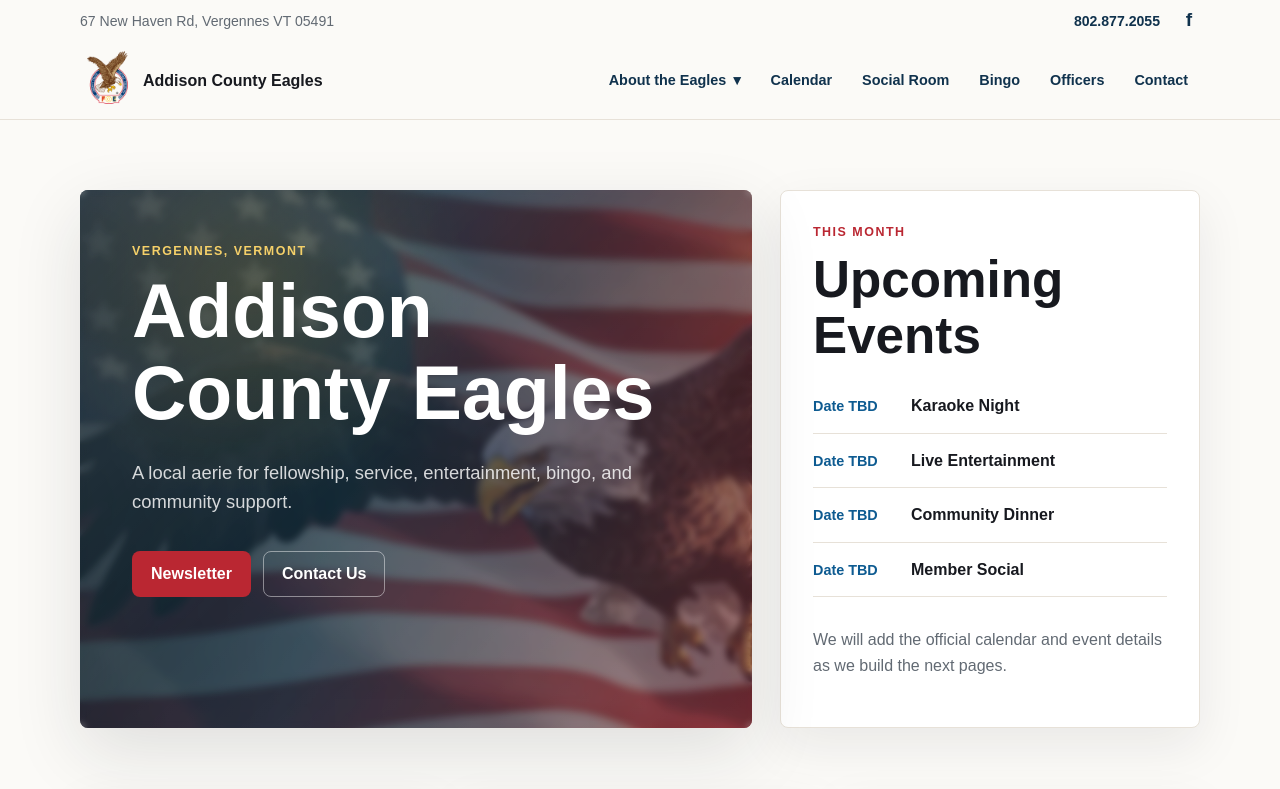
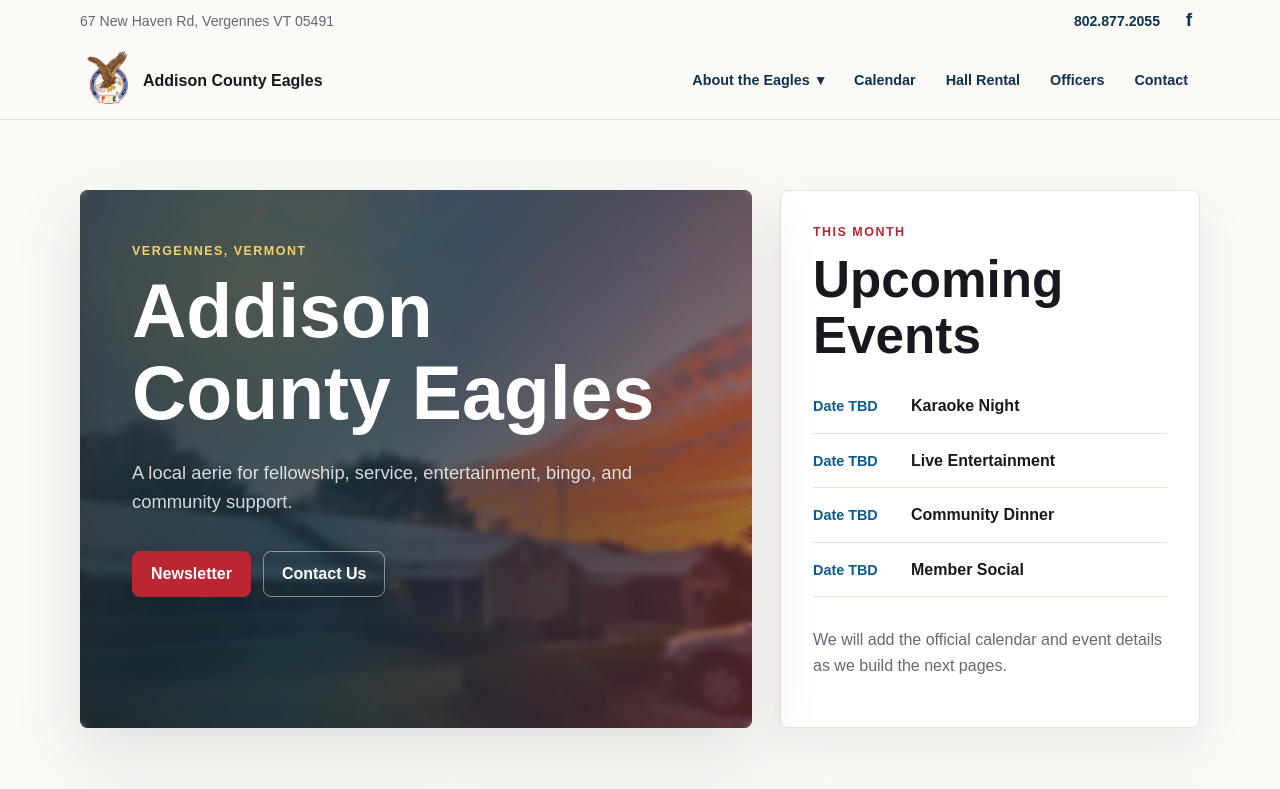
Before and after one commit to fleo1977/EaglesVergennes, a plain HTML site: page index.html in a window 1280 px wide. Shown: the top 789 px of the page. Drawn offline with Linux system fonts and the light colour scheme.

Commit message:
Update homepage image and navigation

```diff
--- a/index.html
+++ b/index.html
@@ -45,8 +45,7 @@
           </div>
         </div>
         <a href="#events">Calendar</a>
-        <a href="#social-room">Social Room</a>
-        <a href="#bingo">Bingo</a>
+        <a href="#hall-rental">Hall Rental</a>
         <a href="#officers">Officers</a>
         <a href="#contact">Contact</a>
       </div>
@@ -84,7 +83,7 @@
         <h2>Wing Wednesday</h2>
         <p>4:30pm to 6:30pm</p>
       </article>
-      <article id="social-room">
+      <article id="hall-rental">
         <p class="card-kicker">Membership</p>
         <h2>Aerie Application</h2>
         <p>Application details and downloadable forms will be added as we build the forms page.</p>
--- a/styles.css
+++ b/styles.css
@@ -254,7 +254,7 @@
   color: white;
   background:
     linear-gradient(105deg, rgba(13, 32, 43, 0.86) 0%, rgba(19, 54, 75, 0.72) 42%, rgba(148, 20, 31, 0.45) 100%),
-    url("assets/eagle.jpg");
+    url("assets/eagles-hall-sunset.jpg");
   background-position: center;
   background-size: cover;
   background-repeat: no-repeat;
```
Also changed, not shown: assets/eagles-hall-sunset.jpg (added).
